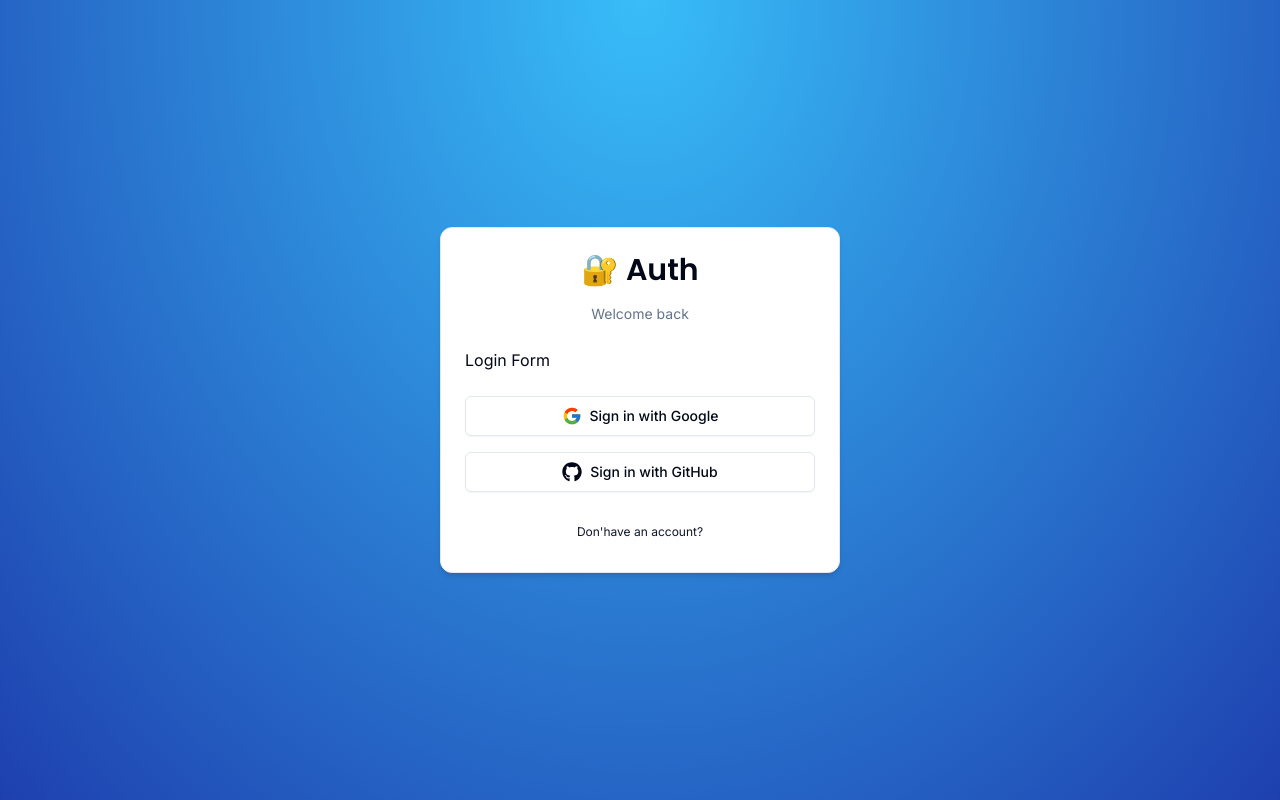
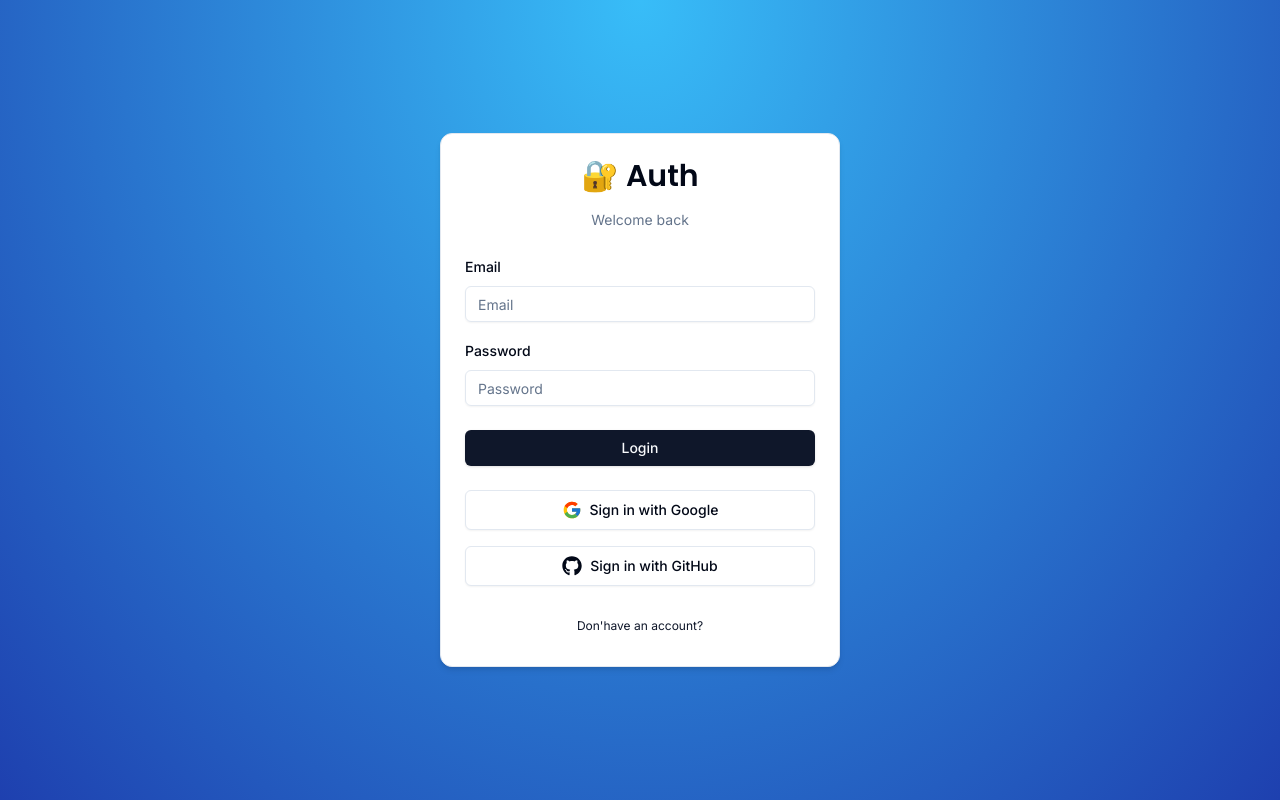
Before and after one commit to violetflash/next-auth, a Next.js app: page /auth/login in a window 1280 px wide. Built offline with nearby package versions, Linux system fonts and the light colour scheme.

Commit message:
add login form and messages components

```diff
--- a/components/auth/login-form.tsx
+++ b/components/auth/login-form.tsx
@@ -1,11 +1,39 @@
+'use client';
 // @flow
 import { CardWrapper } from '@/components/auth/card-wrapper';
+import { FormError } from '@/components/form-error';
+import { FormSuccess } from '@/components/form-success';
+import { Button } from '@/components/ui/button';
+import { Input } from '@/components/ui/input';
+import { LoginSchema } from '@/schemas';
+import { zodResolver } from '@hookform/resolvers/zod';
 import * as React from 'react';
+import {
+  FormLabel,
+  Form,
+  FormControl,
+  FormField,
+  FormItem,
+  FormMessage
+} from '@/components/ui/form';
+import { useForm } from 'react-hook-form';
+import { z } from 'zod';
 
 type Props = {
 
 };
 export const LoginForm = (props: Props) => {
+  const form = useForm<z.infer<typeof LoginSchema>>({
+    resolver: zodResolver(LoginSchema),
+    defaultValues: {
+      email: '',
+      password: ''
+    }
+  })
+
+  const onSubmit = (data: z.infer<typeof LoginSchema>) => {
+    console.log(data);
+  }
   return (
     <CardWrapper
       headerLabel="Welcome back"
@@ -13,7 +41,55 @@
       backButtonHref="/auth/register"
       showSocial
     >
-      Login Form
+      <Form
+        {...form}
+      >
+        <form
+          onSubmit={form.handleSubmit(onSubmit)}
+          className="space-y-6"
+        >
+          <div className="space-y-4">
+            <FormField
+              control={form.control}
+              name='email'
+              render={({field}) => (
+                <FormItem>
+                  <FormLabel>Email</FormLabel>
+                  <FormControl>
+                    <Input
+                      {...field}
+                      type="email"
+                      placeholder="Email"
+                    />
+                  </FormControl>
+                  <FormMessage />
+                </FormItem>
+              )}
+            />
+            <FormField
+              control={form.control}
+              name='password'
+              render={({field}) => (
+                <FormItem>
+                  <FormLabel>Password</FormLabel>
+                  <FormControl>
+                    <Input
+                      {...field}
+                      type="password"
+                      placeholder="Password"
+                    />
+                  </FormControl>
+                  <FormMessage />
+                </FormItem>
+              )}
+            />
+          </div>
+          <FormError message="" />
+          <FormSuccess message="" />
+          <Button type="submit" className="w-full">Login</Button>
+        </form>
+
+      </Form>
     </CardWrapper>
   );
 };
--- /dev/null
+++ b/components/form-error.tsx
@@ -0,0 +1,16 @@
+import { ExclamationTriangleIcon } from '@radix-ui/react-icons';
+
+interface FormErrorProps {
+  message: string;
+}
+
+export const FormError = ({ message }: FormErrorProps) => {
+  if (!message) return null;
+
+  return (
+    <div className="bg-destructive/15 p-3 rounded-md flex items-center gap-x-2 text-sm text-destructive">
+      <ExclamationTriangleIcon className="h-4 w-4"/>
+      <p>{message}</p>
+    </div>
+  )
+}
--- /dev/null
+++ b/components/form-success.tsx
@@ -0,0 +1,18 @@
+import { CheckCircledIcon } from '@radix-ui/react-icons';
+
+interface FormSuccessProps {
+  message: string;
+}
+
+// TODO объединить с FormError
+
+export const FormSuccess = ({ message }: FormSuccessProps) => {
+  if (!message) return null;
+
+  return (
+    <div className="bg-emerald-500/15 p-3 rounded-md flex items-center gap-x-2 text-sm text-emerald-500">
+      <CheckCircledIcon className="h-4 w-4"/>
+      <p>{message}</p>
+    </div>
+  )
+}
--- /dev/null
+++ b/components/ui/form.tsx
@@ -0,0 +1,176 @@
+import * as React from "react"
+import * as LabelPrimitive from "@radix-ui/react-label"
+import { Slot } from "@radix-ui/react-slot"
+import {
+  Controller,
+  ControllerProps,
+  FieldPath,
+  FieldValues,
+  FormProvider,
+  useFormContext,
+} from "react-hook-form"
+
+import { cn } from "@/lib/utils"
+import { Label } from "@/components/ui/label"
+
+const Form = FormProvider
+
+type FormFieldContextValue<
+  TFieldValues extends FieldValues = FieldValues,
+  TName extends FieldPath<TFieldValues> = FieldPath<TFieldValues>
+> = {
+  name: TName
+}
+
+const FormFieldContext = React.createContext<FormFieldContextValue>(
+  {} as FormFieldContextValue
+)
+
+const FormField = <
+  TFieldValues extends FieldValues = FieldValues,
+  TName extends FieldPath<TFieldValues> = FieldPath<TFieldValues>
+>({
+  ...props
+}: ControllerProps<TFieldValues, TName>) => {
+  return (
+    <FormFieldContext.Provider value={{ name: props.name }}>
+      <Controller {...props} />
+    </FormFieldContext.Provider>
+  )
+}
+
+const useFormField = () => {
+  const fieldContext = React.useContext(FormFieldContext)
+  const itemContext = React.useContext(FormItemContext)
+  const { getFieldState, formState } = useFormContext()
+
+  const fieldState = getFieldState(fieldContext.name, formState)
+
+  if (!fieldContext) {
+    throw new Error("useFormField should be used within <FormField>")
+  }
+
+  const { id } = itemContext
+
+  return {
+    id,
+    name: fieldContext.name,
+    formItemId: `${id}-form-item`,
+    formDescriptionId: `${id}-form-item-description`,
+    formMessageId: `${id}-form-item-message`,
+    ...fieldState,
+  }
+}
+
+type FormItemContextValue = {
+  id: string
+}
+
+const FormItemContext = React.createContext<FormItemContextValue>(
+  {} as FormItemContextValue
+)
+
+const FormItem = React.forwardRef<
+  HTMLDivElement,
+  React.HTMLAttributes<HTMLDivElement>
+>(({ className, ...props }, ref) => {
+  const id = React.useId()
+
+  return (
+    <FormItemContext.Provider value={{ id }}>
+      <div ref={ref} className={cn("space-y-2", className)} {...props} />
+    </FormItemContext.Provider>
+  )
+})
+FormItem.displayName = "FormItem"
+
+const FormLabel = React.forwardRef<
+  React.ElementRef<typeof LabelPrimitive.Root>,
+  React.ComponentPropsWithoutRef<typeof LabelPrimitive.Root>
+>(({ className, ...props }, ref) => {
+  const { error, formItemId } = useFormField()
+
+  return (
+    <Label
+      ref={ref}
+      className={cn(error && "text-destructive", className)}
+      htmlFor={formItemId}
+      {...props}
+    />
+  )
+})
+FormLabel.displayName = "FormLabel"
+
+const FormControl = React.forwardRef<
+  React.ElementRef<typeof Slot>,
+  React.ComponentPropsWithoutRef<typeof Slot>
+>(({ ...props }, ref) => {
+  const { error, formItemId, formDescriptionId, formMessageId } = useFormField()
+
+  return (
+    <Slot
+      ref={ref}
+      id={formItemId}
+      aria-describedby={
+        !error
+          ? `${formDescriptionId}`
+          : `${formDescriptionId} ${formMessageId}`
+      }
+      aria-invalid={!!error}
+      {...props}
+    />
+  )
+})
+FormControl.displayName = "FormControl"
+
+const FormDescription = React.forwardRef<
+  HTMLParagraphElement,
+  React.HTMLAttributes<HTMLParagraphElement>
+>(({ className, ...props }, ref) => {
+  const { formDescriptionId } = useFormField()
+
+  return (
+    <p
+      ref={ref}
+      id={formDescriptionId}
+      className={cn("text-[0.8rem] text-muted-foreground", className)}
+      {...props}
+    />
+  )
+})
+FormDescription.displayName = "FormDescription"
+
+const FormMessage = React.forwardRef<
+  HTMLParagraphElement,
+  React.HTMLAttributes<HTMLParagraphElement>
+>(({ className, children, ...props }, ref) => {
+  const { error, formMessageId } = useFormField()
+  const body = error ? String(error?.message) : children
+
+  if (!body) {
+    return null
+  }
+
+  return (
+    <p
+      ref={ref}
+      id={formMessageId}
+      className={cn("text-[0.8rem] font-medium text-destructive", className)}
+      {...props}
+    >
+      {body}
+    </p>
+  )
+})
+FormMessage.displayName = "FormMessage"
+
+export {
+  useFormField,
+  Form,
+  FormItem,
+  FormLabel,
+  FormControl,
+  FormDescription,
+  FormMessage,
+  FormField,
+}
--- /dev/null
+++ b/components/ui/input.tsx
@@ -0,0 +1,25 @@
+import * as React from "react"
+
+import { cn } from "@/lib/utils"
+
+export interface InputProps
+  extends React.InputHTMLAttributes<HTMLInputElement> {}
+
+const Input = React.forwardRef<HTMLInputElement, InputProps>(
+  ({ className, type, ...props }, ref) => {
+    return (
+      <input
+        type={type}
+        className={cn(
+          "flex h-9 w-full rounded-md border border-input bg-transparent px-3 py-1 text-sm shadow-sm transition-colors file:border-0 file:bg-transparent file:text-sm file:font-medium placeholder:text-muted-foreground focus-visible:outline-none focus-visible:ring-1 focus-visible:ring-ring disabled:cursor-not-allowed disabled:opacity-50",
+          className
+        )}
+        ref={ref}
+        {...props}
+      />
+    )
+  }
+)
+Input.displayName = "Input"
+
+export { Input }
--- /dev/null
+++ b/components/ui/label.tsx
@@ -0,0 +1,26 @@
+"use client"
+
+import * as React from "react"
+import * as LabelPrimitive from "@radix-ui/react-label"
+import { cva, type VariantProps } from "class-variance-authority"
+
+import { cn } from "@/lib/utils"
+
+const labelVariants = cva(
+  "text-sm font-medium leading-none peer-disabled:cursor-not-allowed peer-disabled:opacity-70"
+)
+
+const Label = React.forwardRef<
+  React.ElementRef<typeof LabelPrimitive.Root>,
+  React.ComponentPropsWithoutRef<typeof LabelPrimitive.Root> &
+    VariantProps<typeof labelVariants>
+>(({ className, ...props }, ref) => (
+  <LabelPrimitive.Root
+    ref={ref}
+    className={cn(labelVariants(), className)}
+    {...props}
+  />
+))
+Label.displayName = LabelPrimitive.Root.displayName
+
+export { Label }
--- a/package.json
+++ b/package.json
@@ -9,16 +9,20 @@
     "lint": "next lint"
   },
   "dependencies": {
+    "@hookform/resolvers": "^3.3.4",
     "@radix-ui/react-icons": "^1.3.0",
+    "@radix-ui/react-label": "^2.0.2",
     "@radix-ui/react-slot": "^1.0.2",
     "class-variance-authority": "^0.7.0",
     "clsx": "^2.1.0",
     "next": "14.1.4",
     "react": "^18",
     "react-dom": "^18",
+    "react-hook-form": "^7.51.3",
     "react-icons": "^5.0.1",
     "tailwind-merge": "^2.2.2",
-    "tailwindcss-animate": "^1.0.7"
+    "tailwindcss-animate": "^1.0.7",
+    "zod": "^3.22.4"
   },
   "devDependencies": {
     "@types/node": "^20",
--- /dev/null
+++ b/schemas/index.ts
@@ -0,0 +1,10 @@
+import * as z from 'zod';
+
+export const LoginSchema = z.object({
+  email: z.string().email({
+    message: 'Email is required',
+  }),
+  password: z.string().min(1, {
+    message: 'Password is required',
+  }),
+});
```
Also changed, not shown: 1 other file (tests, documents, lock files or other folders).
